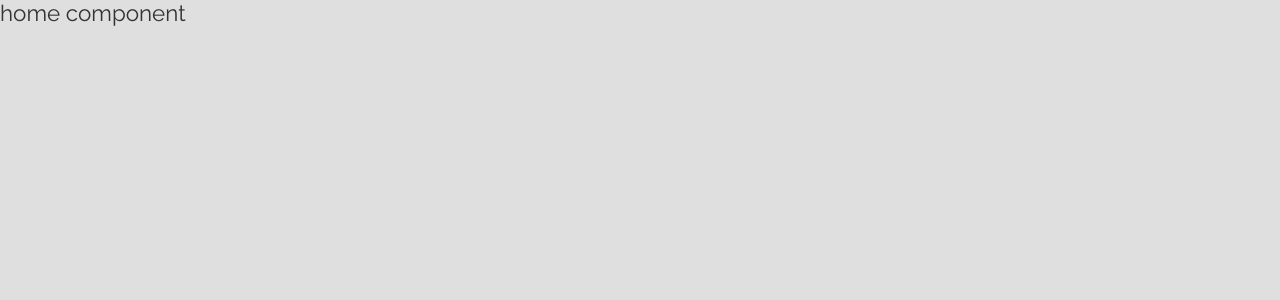
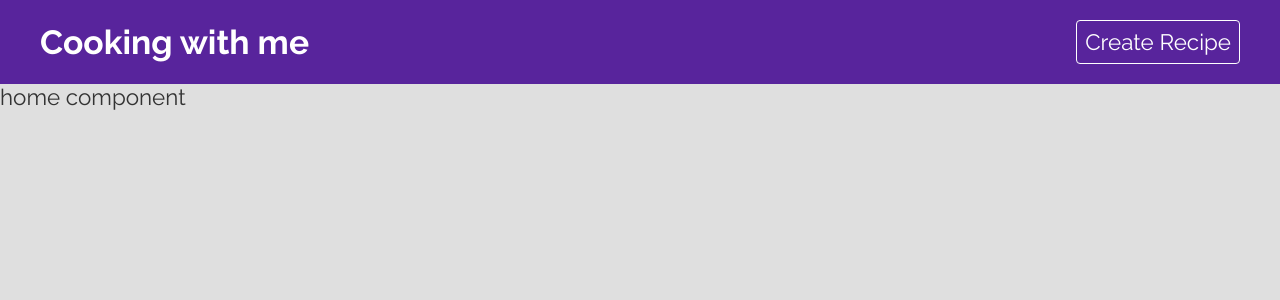
Before and after one commit to negin-khademi/cooking, a React (Create React App) app: page / in a window 1280 px wide. Shown: the top 300 px of the page. Built offline with nearby package versions, Linux system fonts and the light colour scheme.

Commit message:
making a navbar component

```diff
--- a/src/App.js
+++ b/src/App.js
@@ -4,6 +4,7 @@
 
 import Create from './pages/create/Create';
 import Home from './pages/home/Home';
+import Navbar from './components/Navbar';
 import Recipe from './pages/recipe/Recipe';
 import Search from './pages/search/Search';
 
@@ -11,6 +12,7 @@
   return (
     <div>
       <BrowserRouter>
+        <Navbar />
         <Routes>
           <Route exact path="/" element={<Home />} />
           <Route path="/recipe/:id" element={<Recipe />} />
--- /dev/null
+++ b/src/components/Navbar.css
@@ -0,0 +1,30 @@
+.navbar {
+  background: #58249c;
+  padding: 20px;
+  color: #fff;
+}
+.navbar nav {
+  display: flex;
+  align-items: center;
+  justify-content: space-between;
+  max-width: 1200px;
+  margin: 0 auto;
+}
+.navbar a.brand {
+  margin-right: auto;
+  color: #fff;
+  text-decoration: none;
+}
+
+.navbar a:last-child {
+  color: #fff;
+  text-decoration: none;
+  margin-left: 40px;
+  padding: 8px;
+  border: 1px solid #fff;
+  border-radius: 4px;
+}
+.navbar a:last-child:hover {
+  background: #fff;
+  color: #333;
+}
--- /dev/null
+++ b/src/components/Navbar.js
@@ -0,0 +1,16 @@
+import './Navbar.css';
+
+import { Link } from 'react-router-dom';
+
+export default function Navbar() {
+  return (
+    <div className="navbar">
+      <nav>
+        <Link to="/" className="brand">
+          <h1>Cooking with me</h1>
+        </Link>
+        <Link to="/create">Create Recipe</Link>
+      </nav>
+    </div>
+  );
+}
```
